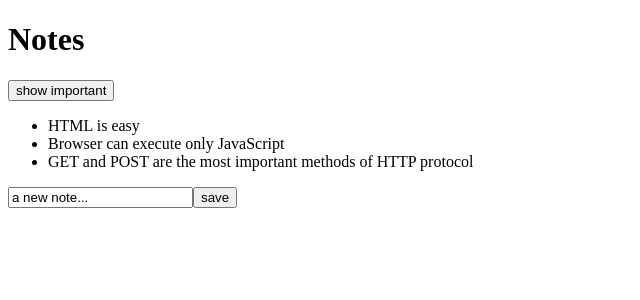
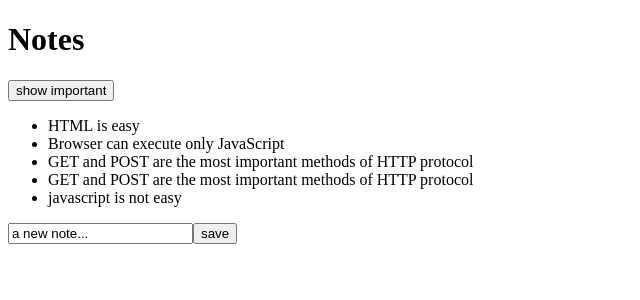
Before and after one commit to sharmila657/fullstackopen-workshop3, a React (Vite) app in the folder part2/notes-app/: page / in a window 1280 px wide. Shown: the top 300 px of the page, without its empty margins (0-640 px from the left). Built offline with nearby package versions, Linux system fonts and the light colour scheme; data requests are answered from the project's data file.

Commit message:
part2-d added post request

```diff
--- a/part2/notes-app/db.json
+++ b/part2/notes-app/db.json
@@ -14,6 +14,16 @@
       "id": 3,
       "content": "GET and POST are the most important methods of HTTP protocol",
       "important": true
+    },
+    {
+      "id": 4,
+      "content": "GET and POST are the most important methods of HTTP protocol",
+      "important": true
+    },
+    {
+      "content": "javascript is not easy",
+      "important": false,
+      "id": 5
     }
   ]
 }
--- a/part2/notes-app/package.json
+++ b/part2/notes-app/package.json
@@ -9,7 +9,6 @@
     "lint": "eslint . --ext js,jsx --report-unused-disable-directives --max-warnings 0",
     "preview": "vite preview",
     "server": "json-server --port 3001 --watch db.json"
-
   },
   "dependencies": {
     "axios": "^1.6.2",
--- a/part2/notes-app/src/App.jsx
+++ b/part2/notes-app/src/App.jsx
@@ -4,7 +4,7 @@ import axios from "axios";
 
 
 
-const App = (props) => {
+const App = () => {
   const [notes, setNotes] = useState([]);
 
   const [newNote, setNewNote] = useState(
@@ -27,9 +27,6 @@ const App = (props) => {
     console.log(myAxiosPromise);
   }, []);
 
-
-
-
   const notesToShow = showAll
     ? notes
     : notes.filter(note => note.important === true)
@@ -42,6 +39,11 @@ const App = (props) => {
       important: Math.random() < 0.5,
       id: notes.length + 1,
     }
+    axios.post("http://localhost:3001/notes", noteObject).then((response) => {
+      // console.log(response);
+      setNotes(notes.concat(response.data));
+      setNewNote("");
+    });
 
     setNotes(notes.concat(noteObject))
     setNewNote('')
--- a/part2/notes-app/src/main.jsx
+++ b/part2/notes-app/src/main.jsx
@@ -1,26 +1,6 @@
-import React from 'react'
 import ReactDOM from 'react-dom/client'
 
 import App from './App'
 
-const notes = [
-  {
-    id: 1,
-    content: 'HTML is easy',
-    important: true
-  },
-  {
-    id: 2,
-    content: 'Browser can execute only JavaScript',
-    important: false
-  },
-  {
-    id: 3,
-    content: 'GET and POST are the most important methods of HTTP protocol',
-    important: true
-  }
-]
 
-ReactDOM.createRoot(document.getElementById('root')).render(
-  <App notes={notes} />
-)
+ReactDOM.createRoot(document.getElementById('root')).render(<App/>)
```
Lines whose indentation alone changed are shown as unchanged.
